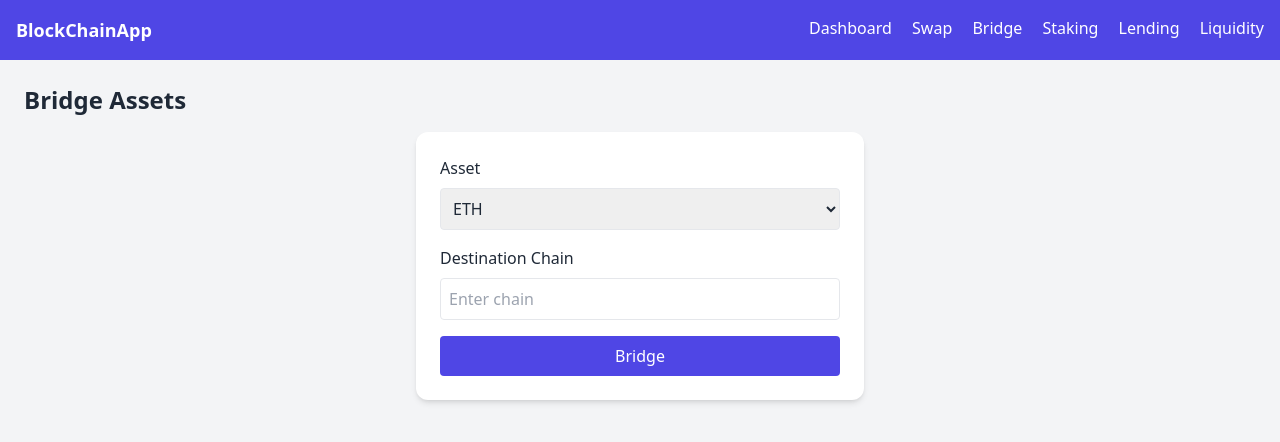
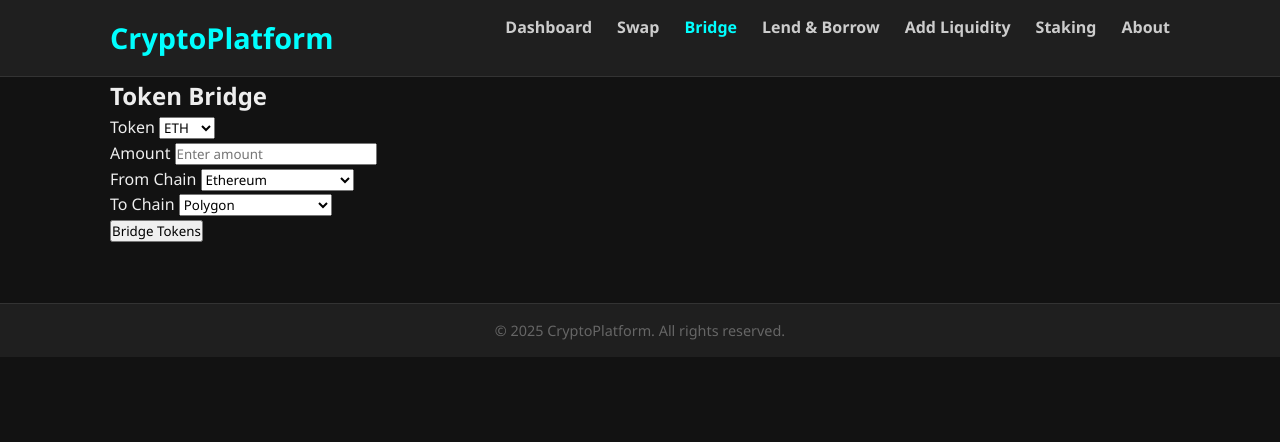
Before and after one commit to pavan692-pixel/weblock, a plain HTML site: page bridge.html in a window 1280 px wide. Drawn offline with nearby package versions, Linux system fonts and the light colour scheme.

Commit message:
Update bridge.html

```diff
--- a/bridge.html
+++ b/bridge.html
@@ -1,40 +1,74 @@
 <!DOCTYPE html>
 <html lang="en">
 <head>
-  <meta charset="UTF-8">
-  <meta name="viewport" content="width=device-width, initial-scale=1.0">
-  <title>{title}</title>
-  <script src="https://cdn.tailwindcss.com"></script>
+  <meta charset="UTF-8" />
+  <meta name="viewport" content="width=device-width, initial-scale=1" />
+  <title>CryptoPlatform - Bridge</title>
+  <link rel="stylesheet" href="css/style.css" />
 </head>
-<body class="bg-gray-100 text-gray-800">
-  <nav class="bg-indigo-600 p-4 text-white flex justify-between">
-    <div class="font-bold text-lg">BlockChainApp</div>
-    <div class="space-x-4">
-      <a href="index.html" class="hover:underline">Dashboard</a>
-      <a href="swap.html" class="hover:underline">Swap</a>
-      <a href="bridge.html" class="hover:underline">Bridge</a>
-      <a href="staking.html" class="hover:underline">Staking</a>
-      <a href="lending.html" class="hover:underline">Lending</a>
-      <a href="liquidity.html" class="hover:underline">Liquidity</a>
+<body>
+  <header>
+    <div class="container">
+      <h1 class="logo">CryptoPlatform</h1>
+      <nav>
+        <ul class="nav-links">
+          <li><a href="index.html">Dashboard</a></li>
+          <li><a href="swap.html">Swap</a></li>
+          <li><a href="bridge.html" class="active">Bridge</a></li>
+          <li><a href="lendborrow.html">Lend & Borrow</a></li>
+          <li><a href="addliquidity.html">Add Liquidity</a></li>
+          <li><a href="staking.html">Staking</a></li>
+          <li><a href="about.html">About</a></li>
+        </ul>
+      </nav>
     </div>
-  </nav>
-  <main class="p-6">
+  </header>
 
-  <h2 class="text-2xl font-bold mb-4">Bridge Assets</h2>
-  <div class="max-w-md mx-auto bg-white rounded-xl shadow-md overflow-hidden p-6">
-    <label class="block mb-2">Asset</label>
-    <select class="w-full border p-2 rounded mb-4">
-      <option>ETH</option>
-      <option>USDC</option>
-      <option>BNB</option>
-    </select>
-    <label class="block mb-2">Destination Chain</label>
-    <input type="text" placeholder="Enter chain" class="w-full border p-2 rounded mb-4" />
-    <button class="w-full bg-indigo-600 text-white py-2 rounded hover:bg-indigo-700 transition duration-300 transform hover:scale-105">
-      Bridge
-    </button>
-  </div>
+  <main class="container">
+    <section class="bridge-section">
+      <h2>Token Bridge</h2>
+      <form class="bridge-form" onsubmit="return false;">
+        <div class="form-group">
+          <label for="bridge-token">Token</label>
+          <select id="bridge-token" required>
+            <option value="eth">ETH</option>
+            <option value="usdt">USDT</option>
+            <option value="btc">BTC</option>
+          </select>
+        </div>
 
+        <div class="form-group">
+          <label for="bridge-amount">Amount</label>
+          <input type="number" id="bridge-amount" placeholder="Enter amount" min="0" required />
+        </div>
+
+        <div class="form-group">
+          <label for="from-chain">From Chain</label>
+          <select id="from-chain" required>
+            <option value="ethereum">Ethereum</option>
+            <option value="polygon">Polygon</option>
+            <option value="bsc">Binance Smart Chain</option>
+          </select>
+        </div>
+
+        <div class="form-group">
+          <label for="to-chain">To Chain</label>
+          <select id="to-chain" required>
+            <option value="polygon">Polygon</option>
+            <option value="ethereum">Ethereum</option>
+            <option value="bsc">Binance Smart Chain</option>
+          </select>
+        </div>
+
+        <button type="submit" class="btn-primary">Bridge Tokens</button>
+      </form>
+    </section>
   </main>
+
+  <footer>
+    <div class="container">
+      <p>&copy; 2025 CryptoPlatform. All rights reserved.</p>
+    </div>
+  </footer>
 </body>
 </html>
```
